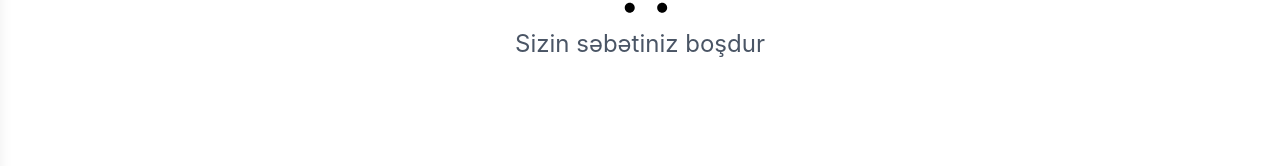
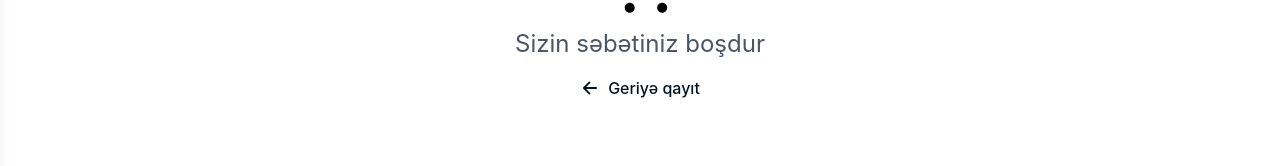
Before and after one commit to Asildar-Hajiyev/DivSuperfon, a React (Vite) app: page /basket in a window 1280 px wide. Shown: the part 448-614 px from the top of the page. Built offline with nearby package versions, Linux system fonts and the light colour scheme; no server answers.

Commit message:
Update basketdə useNavigate ilə oncəki səhifəyə qayt əlavə edildi

```diff
--- a/src/pages/Basket.jsx
+++ b/src/pages/Basket.jsx
@@ -1,10 +1,14 @@
 import { CiShoppingCart } from "react-icons/ci";
+import { IoArrowBack } from "react-icons/io5";
 import { useContext, useEffect } from "react";
+import { useNavigate } from "react-router-dom";
 import BasketCart from "./BasketCart";
 import BasketSummery from "./BasketSummery";
 import { BASKET } from "../Context/Context";
 
 function Basket() {
+  const navigate = useNavigate();
+
   useEffect(() => {
     window.scrollTo(0, 0);
   }, []);
@@ -17,15 +21,31 @@ function Basket() {
           <span className="text-2xl text-gray-600">
             Sizin səbətiniz boşdur
           </span>
+          <button
+            onClick={() => navigate(-1)}
+            className="flex items-center gap-2 mt-4 text-[#001623] font-medium hover:text-[#49637b] transition cursor-pointer"
+          >
+            <IoArrowBack className="text-xl" />
+            Geriyə qayıt
+          </button>
         </div>
       ) : (
         <div className="flex flex-col gap-6 p-4 mt-32 max-w-7xl mx-auto">
-          {/* Üst hissə - başlıq və təmizləmə düyməsi */}
+          {/* Üst hissə - geriyə qayıt, başlıq və təmizləmə düyməsi */}
           <div className="flex items-center justify-between">
-            <h1 className="text-2xl font-bold text-[#001623]">Səbətim</h1>
+            <div className="flex items-center gap-4">
+              <button
+                onClick={() => navigate(-1)}
+                className="flex items-center justify-center w-9 h-9 rounded-full border border-gray-200 text-[#001623] hover:bg-gray-100 transition cursor-pointer"
+              >
+                <IoArrowBack className="text-lg" />
+              </button>
+              <h1 className="text-2xl font-bold text-[#001623]">Səbətim</h1>
+            </div>
+
             <button
               onClick={removeBasket}
-              className="text-sm  font-medium text-red-500 hover:text-red-700 transition cursor-pointer"
+              className="text-sm font-medium text-red-500 hover:text-red-700 transition cursor-pointer"
             >
               Səbəti təmizlə
             </button>
--- a/src/pages/BasketSummery.jsx
+++ b/src/pages/BasketSummery.jsx
@@ -1,6 +1,7 @@
 import { useContext } from "react";
 import { FaRegTrashCan } from "react-icons/fa6";
 import { BASKET } from "../Context/Context";
+import { Link } from "react-router-dom";
 function BasketSummery() {
     const {sebet  , removeBasketCart , incQuantity , decQuantity} = useContext(BASKET)
   return (
@@ -14,10 +15,10 @@ function BasketSummery() {
                   <img
                     className="w-[100px] h-[100px] md:w-[120px] md:h-[120px] rounded-lg object-cover shrink-0"
                     src={item.image}
-                    alt=""
+                    alt={item.title}
                   />
                   <div className="flex flex-col gap-2 sm:gap-3 items-center sm:items-start text-center sm:text-left w-full">
-                    <h2 className="font-semibold text-lg leading-snug">{item.title}</h2>
+                    <Link to={`/details/${item.source}/${item.id}`} className="font-semibold text-lg leading-snug">{item.title}</Link>
 
                     <span className="text-xl font-bold text-[#001623]">{Math.round((item.price > 1 ? item.price * item.quantity : item.price)*100)/100} ₼</span>
 
```
